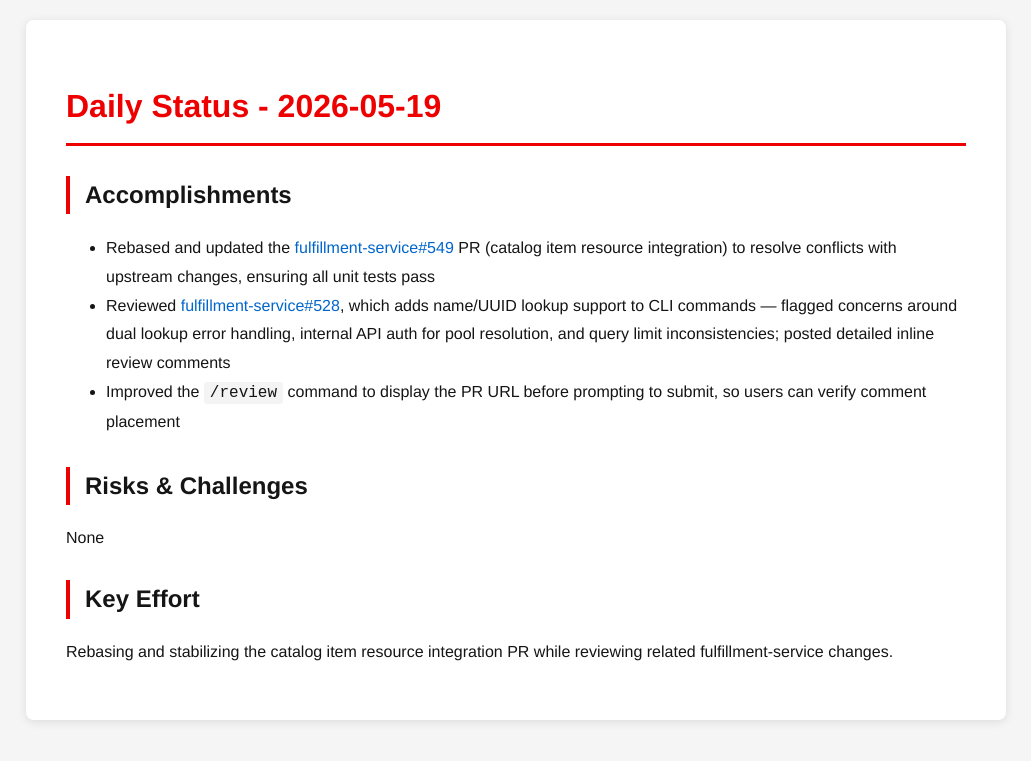
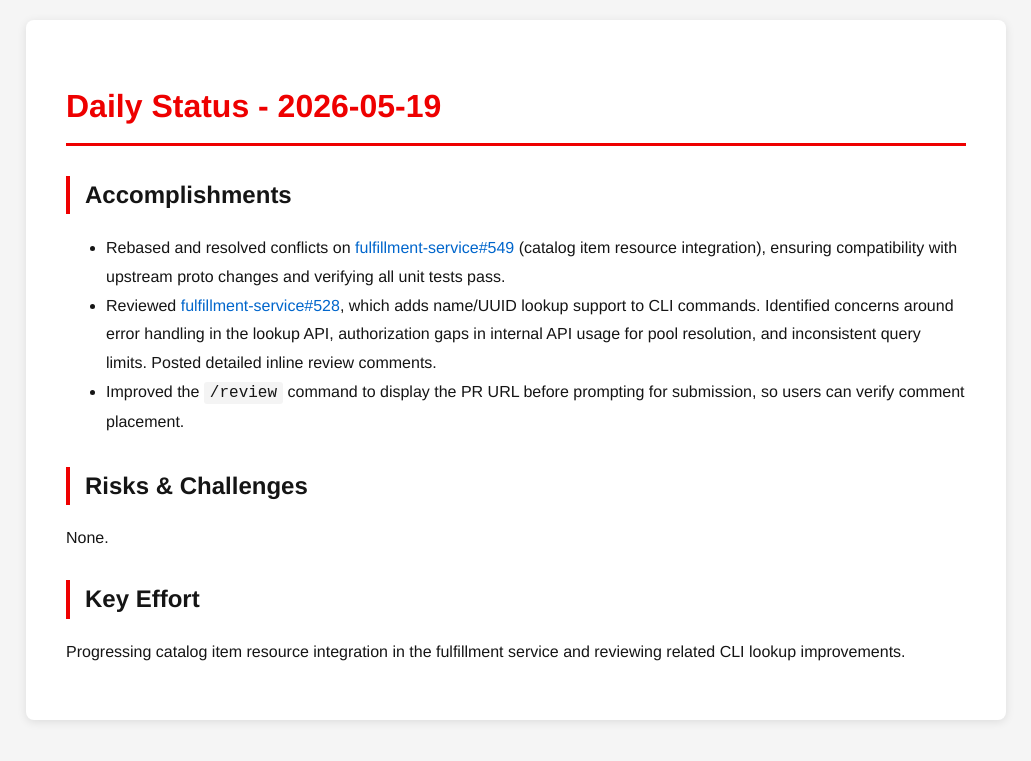
Before and after one commit to tzvatot/daily-status, a Jekyll site: the page built from 2026-05-19.md, in a window 1280 px wide. Shown: the top 761 px of the page, without its empty margins (124-1155 px from the left). Built offline with Jekyll 4.4.1, drawn with Linux system fonts in a browser that asks for light colours.

Commit message:
Daily status update - 2026-05-19

```diff
--- a/2026-05-19.md
+++ b/2026-05-19.md
@@ -7,12 +7,12 @@ date: 2026-05-19
 # Daily Status - 2026-05-19
 
 ## Accomplishments
-- Rebased and updated the [fulfillment-service#549](https://github.com/osac-project/fulfillment-service/pull/549) PR (catalog item resource integration) to resolve conflicts with upstream changes, ensuring all unit tests pass
-- Reviewed [fulfillment-service#528](https://github.com/osac-project/fulfillment-service/pull/528), which adds name/UUID lookup support to CLI commands — flagged concerns around dual lookup error handling, internal API auth for pool resolution, and query limit inconsistencies; posted detailed inline review comments
-- Improved the `/review` command to display the PR URL before prompting to submit, so users can verify comment placement
+- Rebased and resolved conflicts on [fulfillment-service#549](https://github.com/osac-project/fulfillment-service/pull/549) (catalog item resource integration), ensuring compatibility with upstream proto changes and verifying all unit tests pass.
+- Reviewed [fulfillment-service#528](https://github.com/osac-project/fulfillment-service/pull/528), which adds name/UUID lookup support to CLI commands. Identified concerns around error handling in the lookup API, authorization gaps in internal API usage for pool resolution, and inconsistent query limits. Posted detailed inline review comments.
+- Improved the `/review` command to display the PR URL before prompting for submission, so users can verify comment placement.
 
 ## Risks & Challenges
-None
+None.
 
 ## Key Effort
-Rebasing and stabilizing the catalog item resource integration PR while reviewing related fulfillment-service changes.
+Progressing catalog item resource integration in the fulfillment service and reviewing related CLI lookup improvements.
```
